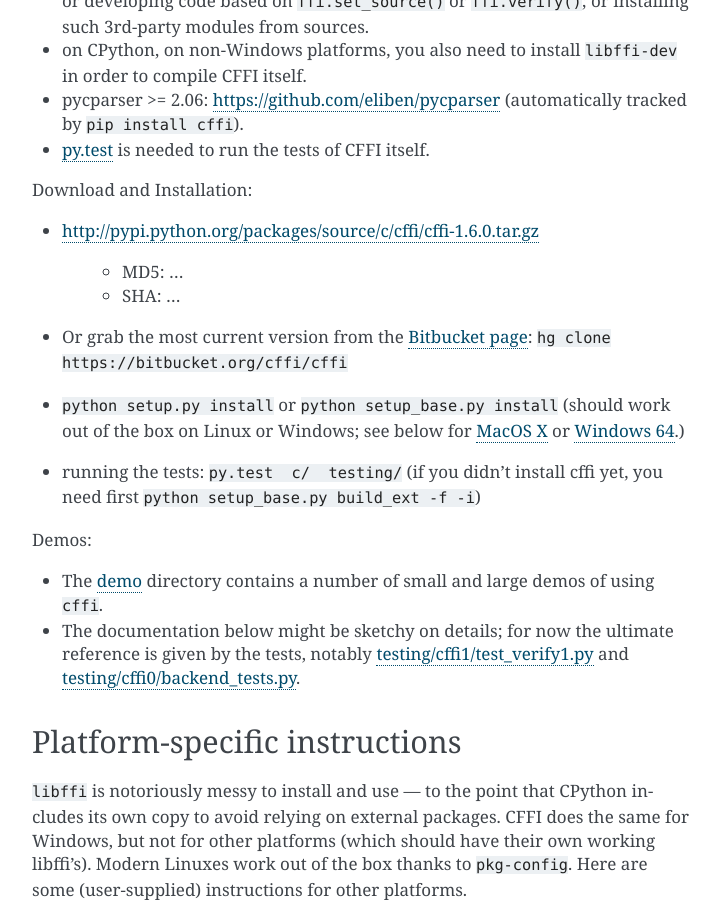
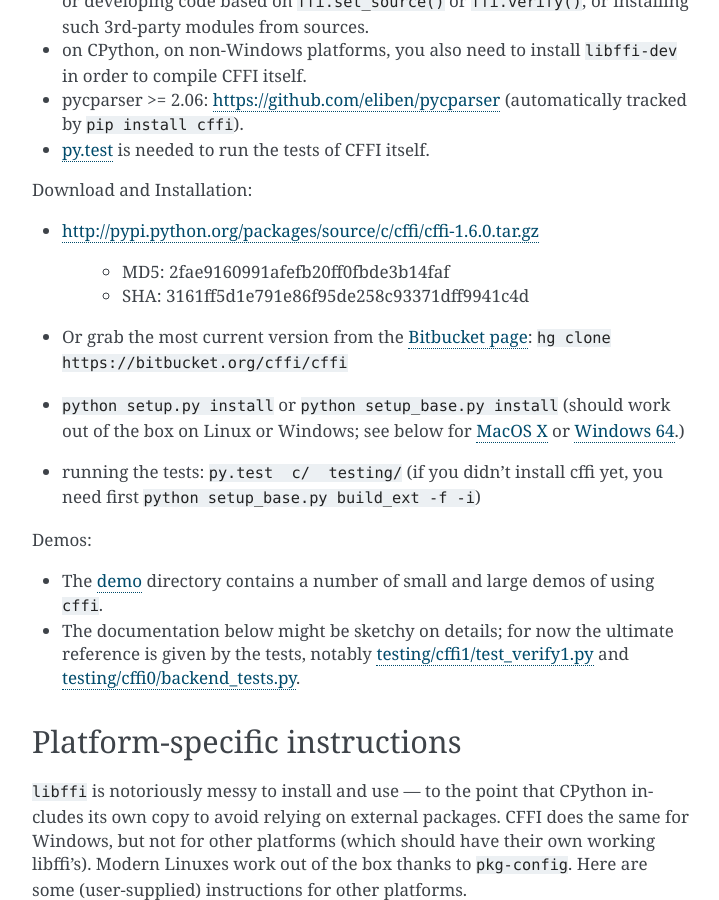
Before and after one commit to tharvik/cffi, a Sphinx documentation site: the page built from doc/source/installation.rst, in a window 1280 px wide and 900 px high, scrolled down 735 px. Shown: the whole window, without its empty margins (388-1107 px from the left). Built offline with Sphinx 7.4.7, drawn with Linux system fonts in a browser that asks for light colours.

Commit message:
md5/sha1

```diff
--- a/doc/source/installation.rst
+++ b/doc/source/installation.rst
@@ -53,9 +53,9 @@ Download and Installation:
 
 * http://pypi.python.org/packages/source/c/cffi/cffi-1.6.0.tar.gz
 
-   - MD5: ...
+   - MD5: 2fae9160991afefb20ff0fbde3b14faf
 
-   - SHA: ...
+   - SHA: 3161ff5d1e791e86f95de258c93371dff9941c4d
 
 * Or grab the most current version from the `Bitbucket page`_:
   ``hg clone https://bitbucket.org/cffi/cffi``
```
